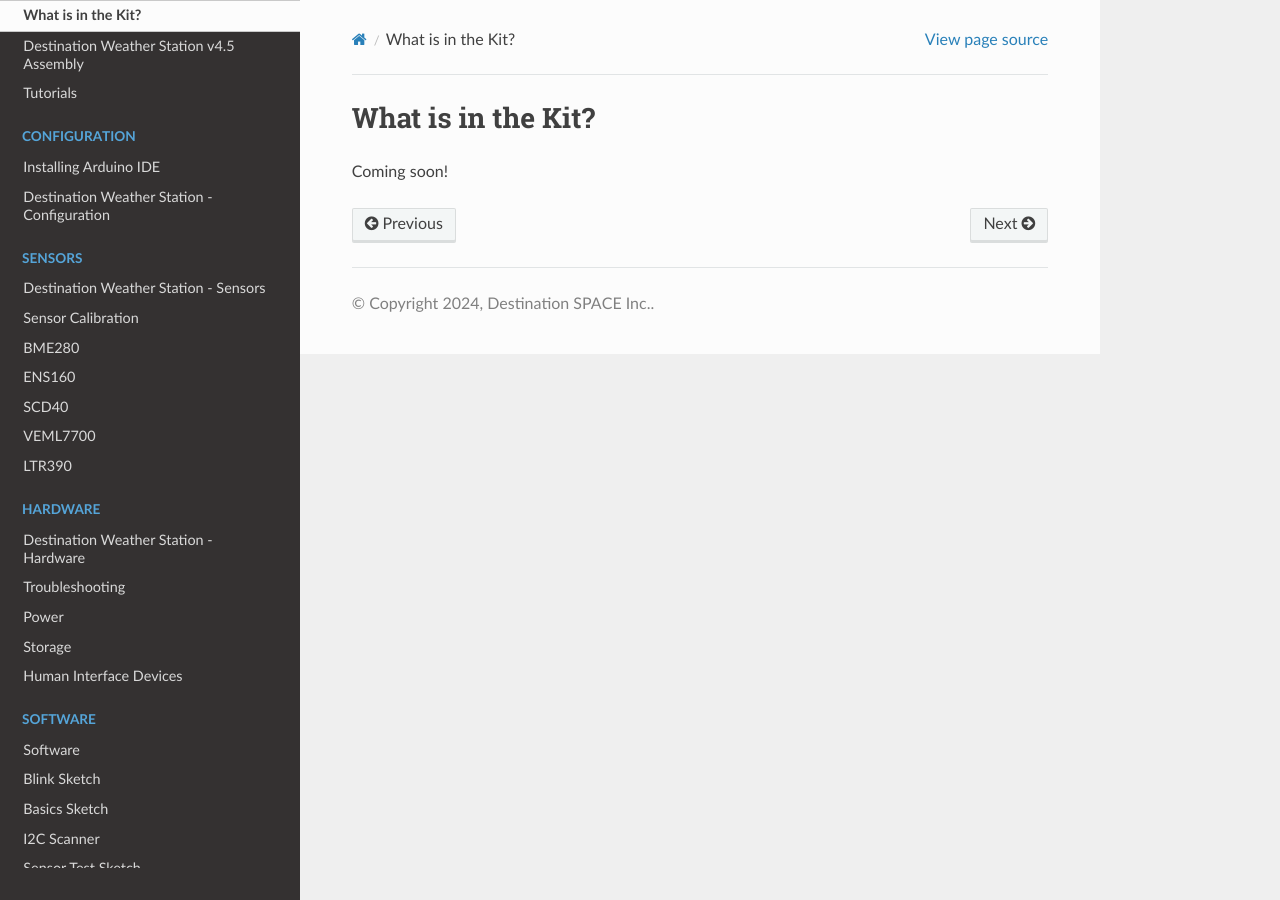
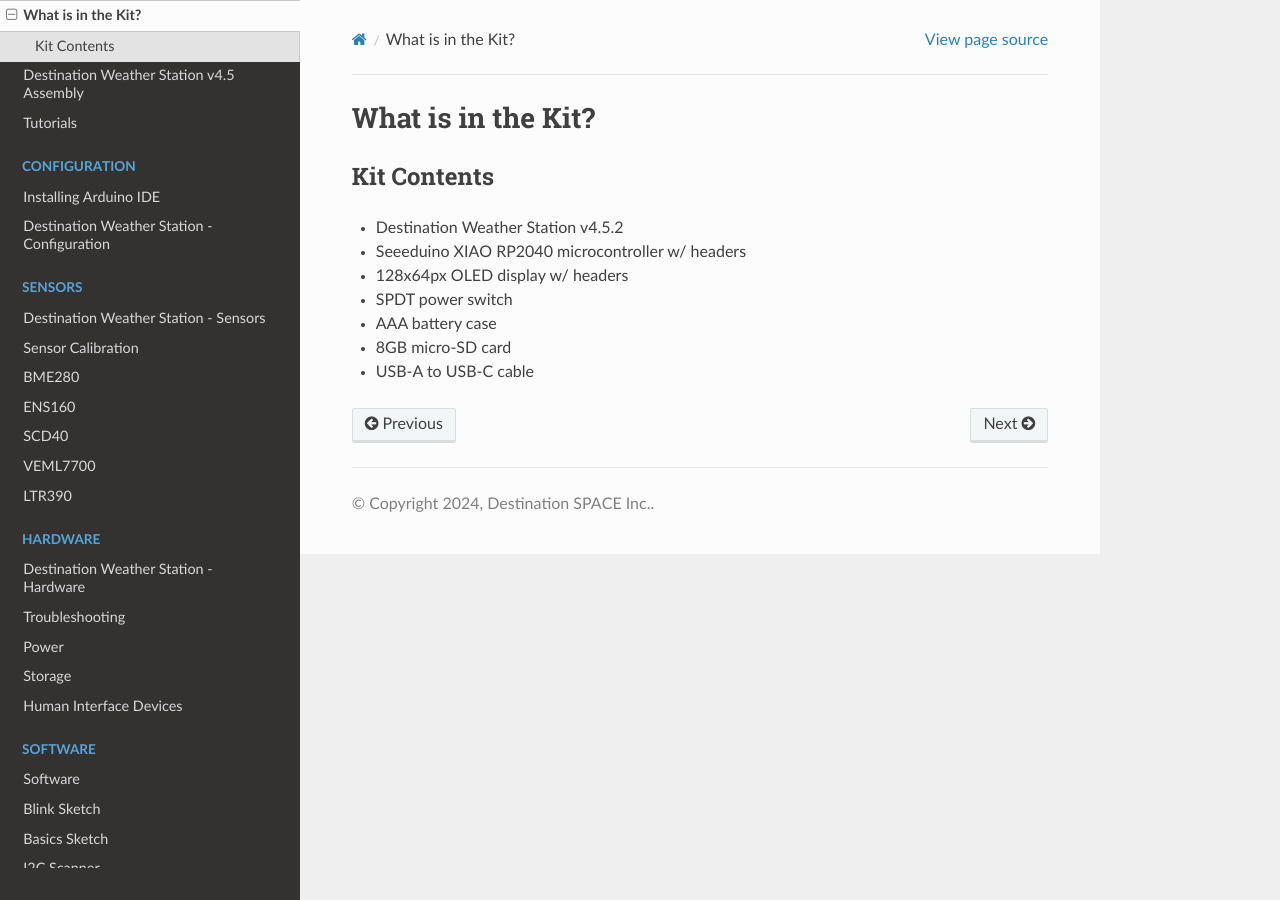
Before and after one commit to Destination-SPACE/DS-Weather-Station-V4.5, a Sphinx documentation site: the page built from docs/hardware/the-kit.rst, in a window 1280 px wide. Built offline with Sphinx 7.4.7 and the Read the Docs theme 2.0.0, drawn with Linux system fonts in a browser that asks for light colours; pages that are not in the unit, such as notebooks, are missing from menus.

```diff
--- a/docs/hardware/the-kit.rst
+++ b/docs/hardware/the-kit.rst
@@ -16,4 +16,14 @@
 What is in the Kit?
 ===================
 
-Coming soon!
+.. Insert kit image here
+
+Kit Contents
+------------
+- Destination Weather Station v4.5.2
+- Seeeduino XIAO RP2040 microcontroller w/ headers
+- 128x64px OLED display w/ headers
+- SPDT power switch
+- AAA battery case
+- 8GB micro-SD card
+- USB-A to USB-C cable
```
Also changed, not shown: docs/hardware/assembly.rst (+53 -1 lines).
